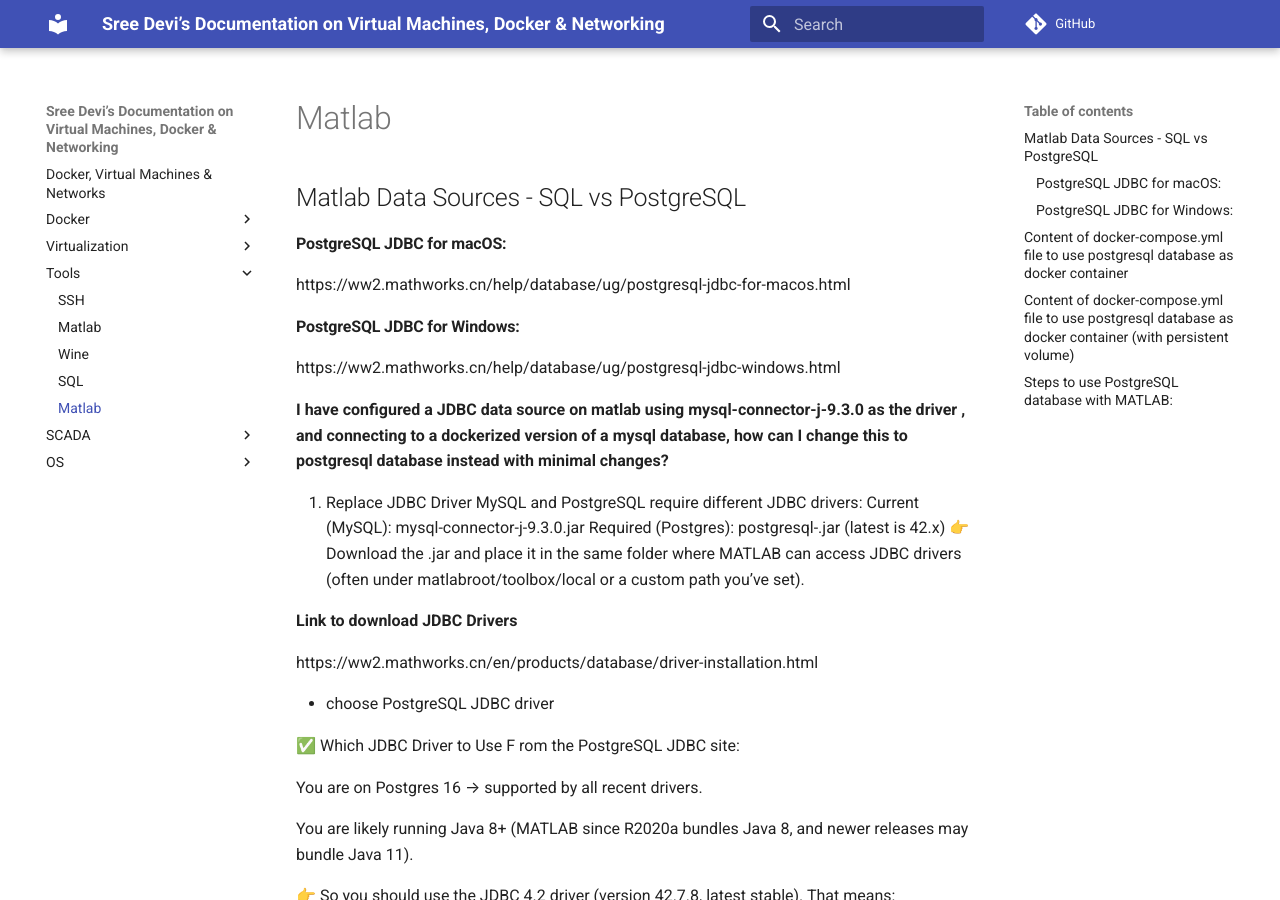
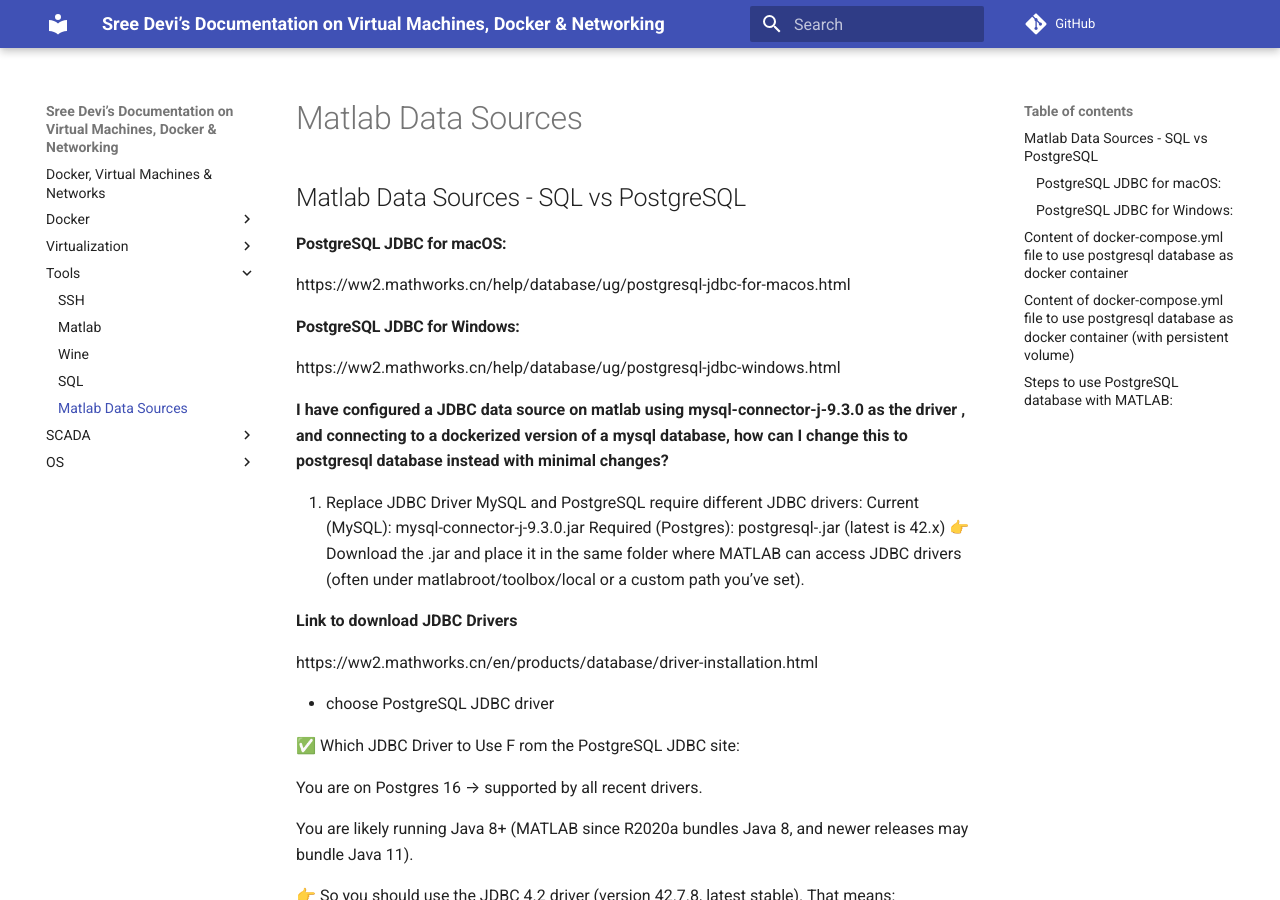
Before and after one commit to SreedeviRajavelu/VirtualMachines, an MkDocs documentation site: the page built from docs/Matlab_Data_Sources.md, in a window 1280 px wide and 900 px high. Built offline with MkDocs 1.6.1 and Material for MkDocs 9.7.7, drawn with Linux system fonts in a browser that asks for light colours; comment, search, counter and statistics services are not loaded.

Commit message:
updated Matlab Data Sources 25 Sept 12pm

```diff
--- a/mkdocs.yml
+++ b/mkdocs.yml
@@ -24,7 +24,7 @@
       - Matlab: Matlab.md
       - Wine: Wine.md
       - SQL: SQL.md
-      - Matlab: Matlab_Data_Sources.md
+      - Matlab Data Sources: Matlab_Data_Sources.md
   - SCADA:
       - ScadaLTS: ScadaLTS.md
   - OS:
```
Also changed, not shown: site/Recovering_VM/index.html, site/search/search_index.json, 1 other file.
